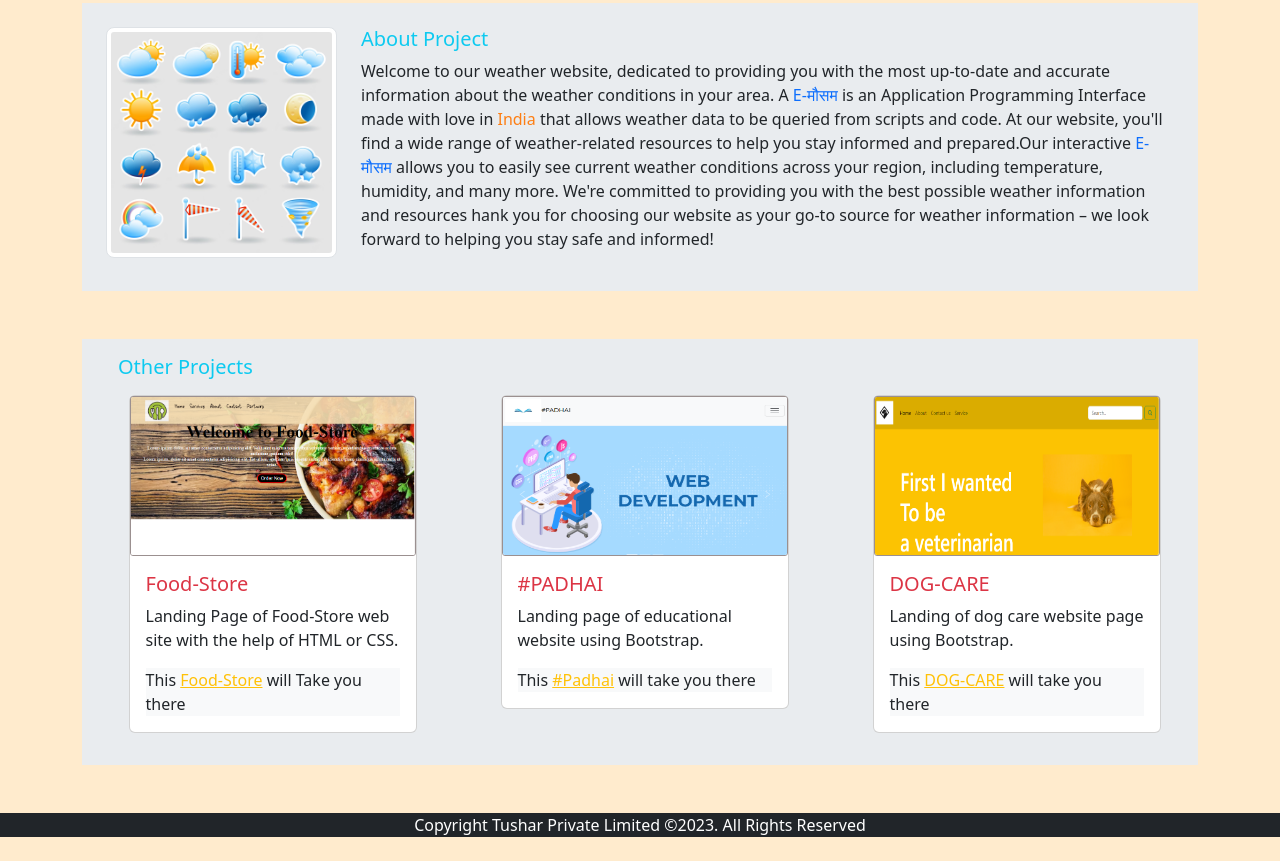
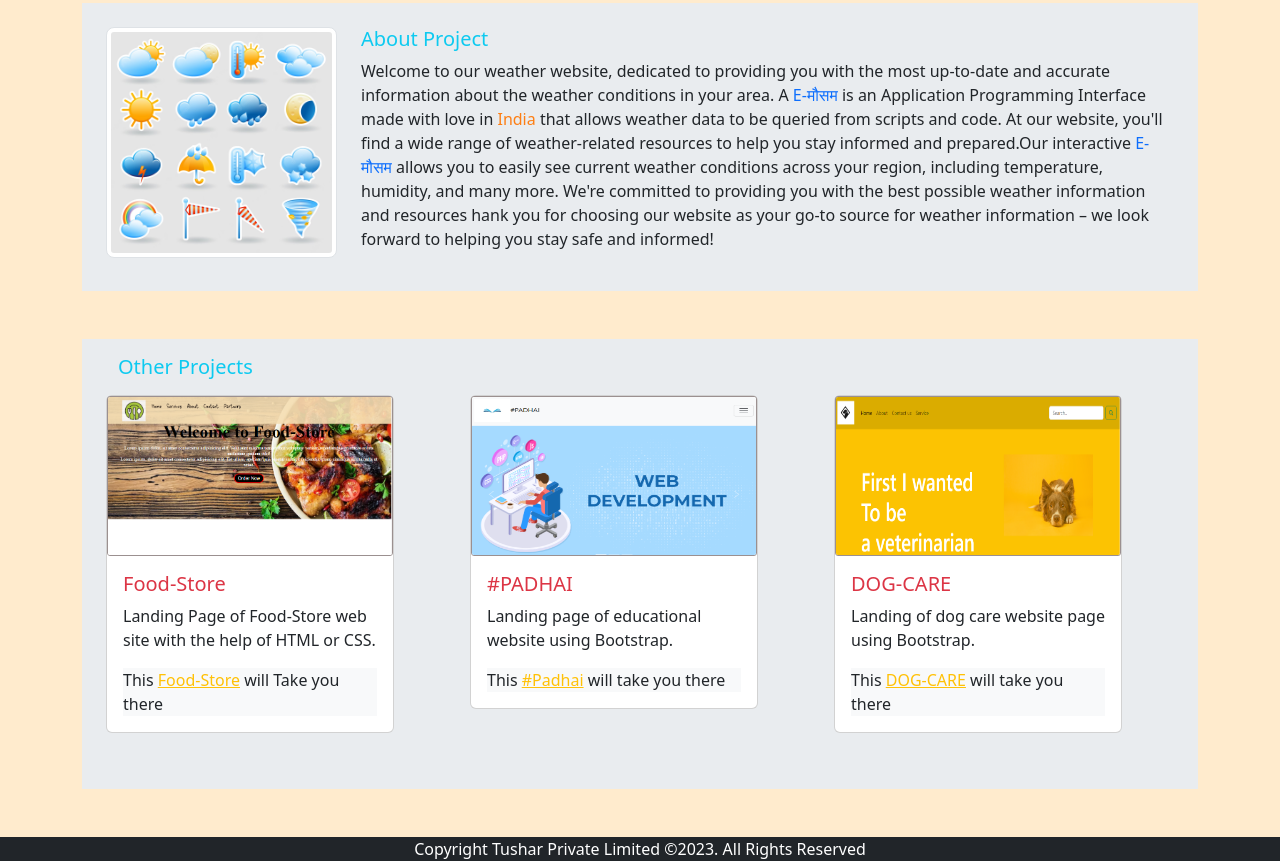
Before and after one commit to GaurTushar64/weatherforcast, a plain HTML site: page about.html in a window 1280 px wide. Shown: the part 389-1250 px from the top of the page. Before the commit the page ends 1226 px from the top, so only its background shows below. Drawn offline with nearby package versions, Linux system fonts and the light colour scheme.

Commit message:
Update about.html

```diff
--- a/about.html
+++ b/about.html
@@ -92,11 +92,12 @@
     </div>
 
 
-    <div class="row justify-content-center pt-3 pb-4 g-0 bg-body-secondary position-relative mt-5">
+   <div class="row justify-content-center pt-3 pb-4 g-0 bg-body-secondary position-relative mt-5">
     <div class="row justify-content-start ps-4"><h5 class="mt-0 text-info">Other Projects</h5></div>
-<div class="row justify-content-around pb-2 g-0 bg-body-secondary position-relative mt-2">
+<div class="row justify-content-center pb-2 g-0 bg-body-secondary position-relative mt-2 flex">
 
-  <div class="col-3">
+  <div class="row justify-content-center  ">
+    <div class="col-xs-6 col-sm-4 col-md-4 mb-4 justify-content-center ">
     <div class="card" style="width: 18rem;">
       <img src="Assets/images/food.png" class="card-img-top aboutImg" alt="store">
       <div class="card-body">
@@ -108,7 +109,8 @@
       </div>
     </div>
   </div>
-  <div class="col-3">
+
+  <div class="col-xs-6 col-sm-4 col-md-4 mb-4">
     <div class="card" style="width: 18rem;">
       <img src="Assets/images/padhai.png" class="card-img-top aboutImg" alt="pp">
       <div class="card-body">
@@ -120,11 +122,12 @@
         </p>
       </div>
     </div>
-  </div>
-  <div class="col-3 ">
-    <div class="card " style="width: 18rem;">
+    </div>
+
+  <div class="col-xs-6 col-sm-4 col-md-4  ">
+    <div class="card  " style="width: 18rem;">
       <img src="Assets/images/dog.png" class="card-img-top aboutImg" alt="dog">
-      <div class="card-body ">
+      <div class="card-body  ">
         <h5 class="card-title text-danger">DOG-CARE</h5>
         <p class="card-text"> Landing of dog care website page using Bootstrap.</p>
         <p class="card-text bg-body-tertiary" style="transform: rotate(0);">
@@ -132,11 +135,17 @@
         </p>
       </div>
     </div>
+    </div>
+
+  </div>
+
+
+
+
+
   </div>
 
 </div>
-
-    </div>
   </div>
       <footer class=" text-center mt-5  justify-content-center ml-4 text-bg-dark "> Copyright Tushar Private Limited
 ©2023. All Rights Reserved  </footer>
```
